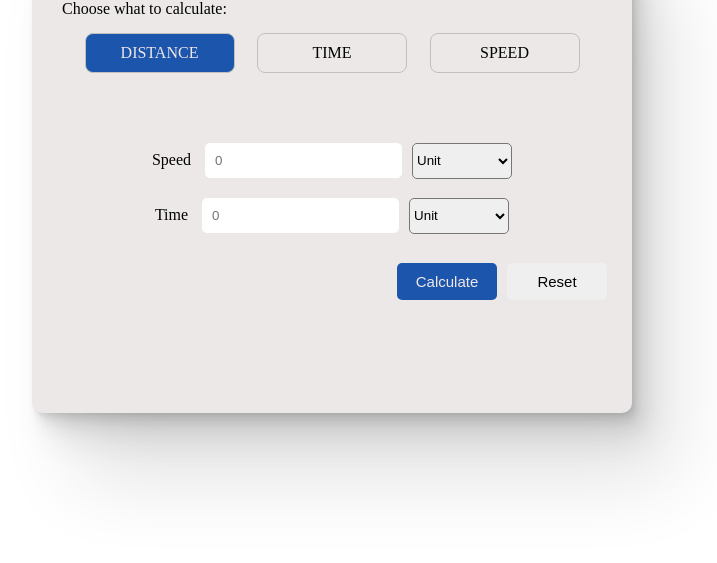
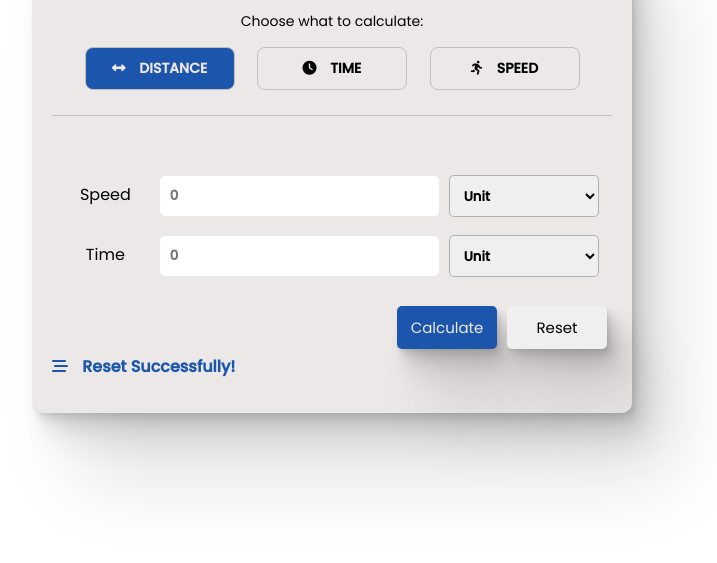
Before and after one commit to archiesevillano/JS-Conversion-Sevillano, a plain HTML site: page index.html in a window 1280 px wide. Shown: the part 237-800 px from the top of the page, without its empty margins (308-1025 px from the left). Drawn offline with Linux system fonts and the light colour scheme.

Commit message:
more design added

```diff
--- a/assets/script.js
+++ b/assets/script.js
@@ -16,10 +16,42 @@ const time_unit = document.getElementById("timeUnit");
 
 const d_units = ["km", "m", "cm", "mm"];
 const s_units = ["km/hr", "min/sec", "cm/sec", "mm/sec"];
-const t_units = ["h", "min", "sec"];
+const t_units = ["hr", "min", "sec"];
+
+
+//add values to selection
+d_units.forEach(unit => {
+
+    //create <option></option> and its text content, to be added to the <select>
+    const opt = document.createElement("option");
+    const optText = document.createTextNode(unit);
+    opt.appendChild(optText);
+    distance_unit.appendChild(opt);
+
+});
+
+s_units.forEach(unit => {
+
+    //create <option></option> and its text content, to be added to the <select>
+    const opt = document.createElement("option");
+    const optText = document.createTextNode(unit);
+    opt.appendChild(optText);
+    speed_unit.appendChild(opt);
+
+});
+
+t_units.forEach(unit => {
+
+    //create <option></option> and its text content, to be added to the <select>
+    const opt = document.createElement("option");
+    const optText = document.createTextNode(unit);
+    opt.appendChild(optText);
+    time_unit.appendChild(opt);
+
+});
 
 //Result Display Object
-const result = document.querySelector('.answer-container');
+const result = document.querySelector('.answer');
 
 //Input Objects
 const distanceField = document.getElementById("inputDistance");
@@ -31,38 +63,57 @@ const distanceContainer = document.querySelector(".distance");
 const speedContainer = document.querySelector(".speed");
 const timeContainer = document.querySelector(".time");
 
-
-
 hideSelected();
 
 //Adding click events to Button Objects
 
 //ResetButton
-resetBtn.addEventListener('click', () => {
-    distanceField.value = "";
-    speedField.value = "";
-    timeField.value = "";
-    console.log("Input items removed");
-})
+resetBtn.addEventListener('click', handleReset);
 
 //Calculate Button
 
 calculateBtn.addEventListener('click', () => {
+
     //calculate based on what user has selected
     if (r_distance.checked) {
-        result.innerHTML = `Result is ${calculateDistance(parseFloat(speedField.value), parseFloat(timeField.value))}`;
+        if (speed_unit.value != "Unit" && time_unit.value != "Unit") {
+            console.log("Distance");
+            result.innerHTML = `Result is ${calculateDistance(parseFloat(speedField.value), parseFloat(timeField.value)) + checkUnit("distance")}`;
+        }
+        else {
+            result.innerHTML = "Please select a Unit";
+        }
     }
     else if (r_speed.checked) {
-        result.innerHTML = `Result is ${calculateSpeed(parseFloat(distanceField.value), parseFloat(timeField.value))}`;
+        if (distance_unit.value != "Unit" && time_unit.value != "Unit") {
+            console.log("Speed");
+            result.innerHTML = `Result is ${calculateSpeed(parseFloat(distanceField.value), parseFloat(timeField.value)) + checkUnit("speed")}`;
+        }
+        else {
+            result.innerHTML = "Please select a Unit";
+        }
     }
     else if (r_time.checked) {
-        result.innerHTML = `Result is ${calculateTime(parseFloat(speedField.value), parseFloat(speedField.value))}`;
+        if (distance_unit.value != "Unit" && speed_unit.value != "Unit") {
+            result.innerHTML = `Result is ${calculateTime(parseFloat(distanceField.value), parseFloat(speedField.value)) + checkUnit("time")} `;
+        }
+        else {
+            result.innerHTML = "Please select a Unit";
+        }
     }
     else {
-        console.log("Cannot identify 'SELECTED FIND' ")
+        console.log("Cannot identify 'SELECTED FIND' ");
     }
+
 });
 
+
+function handleReset() {
+    result.innerHTML = "Reset Successfully!";
+    distanceField.value = "";
+    speedField.value = "";
+    timeField.value = "";
+}
 
 function calculateSpeed(distance, time) {
     return distance / time;
@@ -77,7 +128,7 @@ function calculateDistance(speed, time) {
 }
 
 function checkUnit(findValueUnit) {
-    let calc_unit = "???";
+    let calc_unit = "<Unsupported Unit>"; // Too many units, some are not included or not commonly use
     switch (findValueUnit) {
         case "distance":
             d_units.forEach(unit => {
@@ -97,7 +148,7 @@ function checkUnit(findValueUnit) {
             break;
 
         case "speed":
-            if (distance_unit.value == "km" && time_unit.value == "min") {
+            if (distance_unit.value == "km" && time_unit.value == "hr") {
                 calc_unit = "km/hr";
             }
             else if (distance_unit.value == "m" && time_unit.value == "min") {
@@ -136,6 +187,10 @@ function checkUnit(findValueUnit) {
 
 
 function hideSelected() {
+    handleReset(); //reset all textboxes whenever change in calculation happen
+
+
+    //hide the input field for the selected variable(e.g distance, time, speed)
     if (r_distance.checked) {
         distanceContainer.style.display = "none";
         speedContainer.style.display = "flex";
@@ -151,4 +206,5 @@ function hideSelected() {
         speedContainer.style.display = "flex";
         timeContainer.style.display = "none";
     }
+
 }
--- a/assets/style.css
+++ b/assets/style.css
@@ -1,4 +1,10 @@
 /* Reset */
+@import url('https://fonts.googleapis.com/css2?family=Poppins:wght@300;400;500&family=Raleway:wght@200;300;400;500&display=swap');
+/*
+    font-family: 'Poppins', sans-serif;
+    font-family: 'Raleway', sans-serif;
+*/
+
 * {
     margin: 0;
     box-sizing: border-box;
@@ -15,7 +21,11 @@ body {
 
 :root {
     --blue: #1b55ac;
+    --blue-dark: #153c76;
+    --blue-light: #236ddc;
     --grey: #e6e6e6;
+    --grey-dark: #7f7f7f;
+    --grey-light: #c0c0c0;
 }
 
 .container {
@@ -36,12 +46,14 @@ body {
 h1 {
     text-align: center;
     padding: 10px;
+    font-family: 'Poppins', sans-serif;
 }
 
 .findSelection {
-    padding: 10px;
+    padding: 10px 10px 25px;
     width: 100%;
     margin-bottom: 50px;
+    border-bottom: 1px solid silver;
 }
 
 .findSelection .wrapper {
@@ -70,25 +82,48 @@ h1 {
     border-radius: 8px;
     transition: all 0.3s ease-in-out;
     cursor: pointer;
+    font-family: 'Poppins', sans-serif;
+    font-size: 14px;
+    font-weight: bold;
 }
 
 .inputGroup {
     display: flex;
     justify-content: center;
     align-items: center;
+    font-family: 'Poppins', sans-serif;
 }
 
 .inputGroup .unitSelection {
-    width: 100px;
     padding: 0;
     margin: 0;
-    height: 36px;
+    height: 42px;
     border-radius: 5px;
+    font-family: 'Poppins', sans-serif;
+    font-weight: bold;
+    outline: none;
+    width: 150px;
+    border-color: #33333356;
+    padding-left: 10px;
+}
+
+.inputItem {
+    position: relative;
+}
+
+.inputItem label {
+    display: inline-block;
+    width: 80px;
+    text-align: center;
 }
 
 .inputGroup input[type=number]::-webkit-outer-spin-button,
 .inputGroup input[type=number]::-webkit-inner-spin-button {
     appearance: none;
+}
+
+.fa-solid {
+    margin-right: 10px;
 }
 
 .inputGroup input[type=number] {
@@ -97,6 +132,8 @@ h1 {
     border: none;
     margin: 10px;
     border-radius: 5px;
+    font-family: 'Poppins', sans-serif;
+    font-weight: bold;
 }
 
 .buttonCollection {
@@ -108,6 +145,8 @@ h1 {
 }
 
 .buttonCollection button {
+    user-select: none;
+    transition: all 0.2s ease-in-out;
     padding: 10px;
     margin: 5px;
     width: 100px;
@@ -116,9 +155,43 @@ h1 {
     border: none;
     cursor: pointer;
     font-size: 15px;
+    font-family: 'Poppins', sans-serif;
+    box-shadow:
+        0.8px 1.2px 1.4px rgba(0, 0, 0, 0.021),
+        1.7px 2.6px 3.1px rgba(0, 0, 0, 0.031),
+        2.9px 4.5px 5.3px rgba(0, 0, 0, 0.039),
+        4.4px 6.9px 8.2px rgba(0, 0, 0, 0.047),
+        6.5px 10.2px 12.2px rgba(0, 0, 0, 0.054),
+        9.6px 15px 17.9px rgba(0, 0, 0, 0.063),
+        14.4px 22.4px 26.8px rgba(0, 0, 0, 0.072),
+        22.9px 35.7px 42.7px rgba(0, 0, 0, 0.085),
+        43px 67px 80px rgba(0, 0, 0, 0.11);
 }
+
+.buttonCollection #calculateBtn:hover {
+    background-color: var(--blue-light);
+}
+
+.buttonCollection #calculateBtn:active {
+    background-color: var(--blue-dark);
+}
+
+.buttonCollection #resetBtn:hover {
+    background-color: var(--grey-light);
+}
+
+.buttonCollection #resetBtn:active {
+    background-color: var(--grey-dark);
+}
+
 
 .row button:nth-child(1) {
     background-color: var(--blue);
     color: rgb(241, 232, 232);
 }
+
+.answer-container {
+    font-family: 'Poppins', sans-serif;
+    color: var(--blue);
+    font-weight: bold;
+}
--- a/index.html
+++ b/index.html
@@ -18,19 +18,29 @@
         <h1>Calculate DST</h1>
 
         <div class="findSelection">
-            <p>Choose what to calculate: </p>
+            <p style="font-family: 'Poppins', sans-serif;font-size:14px;text-align:center;">Choose what to calculate:
+            </p>
             <div class="wrapper">
                 <div class="row">
                     <input type="radio" name="dst" id="findDistance" onChange="hideSelected()" checked>
-                    <label for="findDistance">Distance</label>
+                    <label for="findDistance">
+                        <i class="fa-solid fa-left-right"></i>
+                        Distance
+                    </label>
                 </div>
                 <div class="row">
                     <input type="radio" name="dst" id="findTime" onChange="hideSelected()">
-                    <label for="findTime">Time</label>
+                    <label for="findTime">
+                        <i class="fa-solid fa-clock"></i>
+                        Time
+                    </label>
                 </div>
                 <div class="row">
                     <input type="radio" name="dst" id="findSpeed" onChange="hideSelected()">
-                    <label for="findSpeed">Speed</label>
+                    <label for="findSpeed">
+                        <i class="fa-solid fa-person-running"></i>
+                        Speed
+                    </label>
                 </div>
             </div>
         </div>
@@ -43,10 +53,6 @@
             </div>
             <select class="unitSelection" id="distanceUnit">
                 <option selected disabled>Unit</option>
-                <option>km</option>
-                <option>m</option>
-                <option>cm</option>
-                <option>mm</option>
             </select>
         </div>
 
@@ -58,13 +64,8 @@
             </div>
             <select class="unitSelection" id="speedUnit">
                 <option selected disabled>Unit</option>
-                <option>km/h</option>
-                <option>min/sec</option>
-                <option>cm/sec</option>
-                <option>mm/sec</option>
             </select>
         </div>
-
 
         <!-- Time Input -->
         <div class="inputGroup time">
@@ -74,9 +75,6 @@
             </div>
             <select class="unitSelection" id="timeUnit">
                 <option selected disabled>Unit</option>
-                <option>h</option>
-                <option>min</option>
-                <option>sec</option>
             </select>
         </div>
 
@@ -91,7 +89,10 @@
         </div>
 
         <!-- Answer Output -->
-        <p class="answer-container"></p>
+        <p class="answer-container">
+            <i class="fa-solid fa-bars-staggered"></i>
+            <span class="answer">Result here...</span>
+        </p>
     </div>
 
 
```
